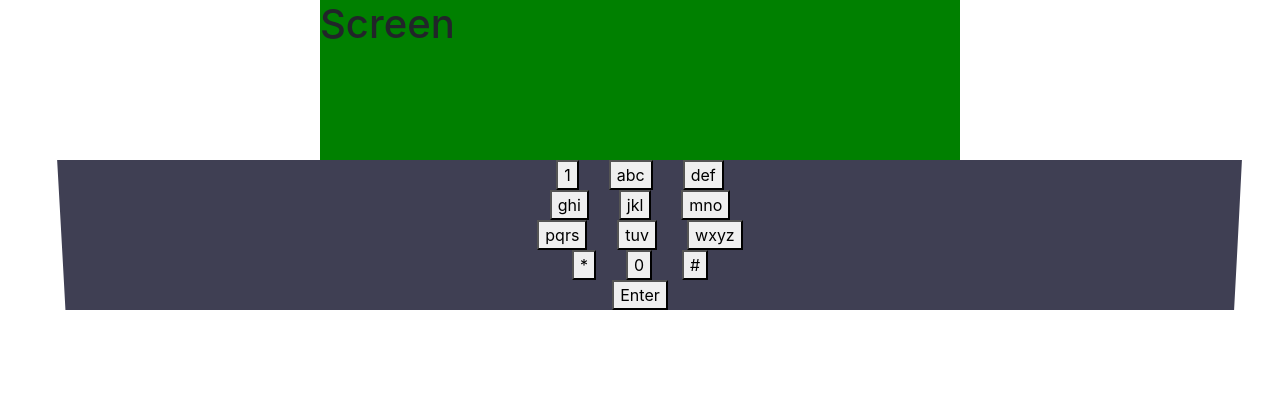
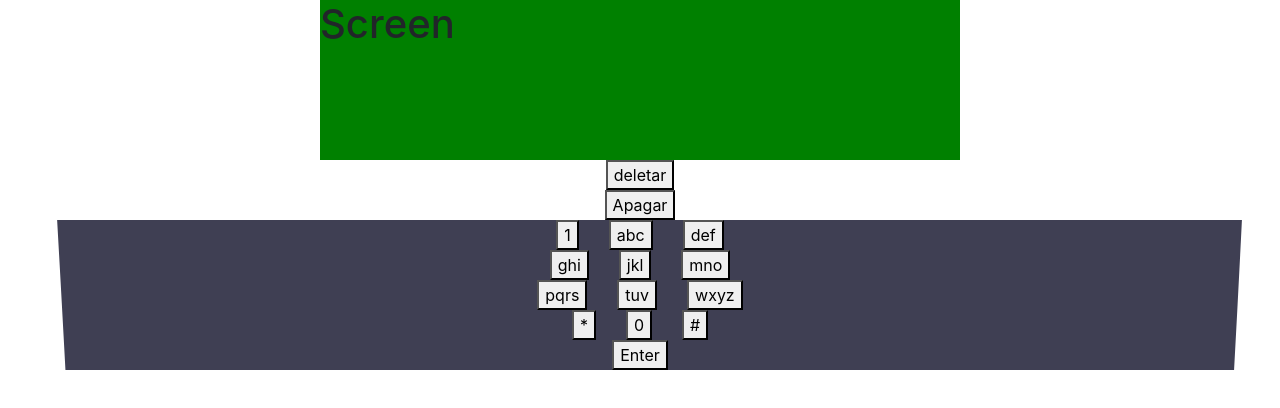
Before and after one commit to danielbpc2/accenture-tijolo, a React (Create React App) app: page / in a window 1280 px wide. Shown: the top 408 px of the page. Built offline with nearby package versions, Linux system fonts and the light colour scheme.

Commit message:
Axios calls done

```diff
--- a/src/pages/Keyboard/index.js
+++ b/src/pages/Keyboard/index.js
@@ -1,4 +1,4 @@
-import React, { useState, useEffect } from "react";
+import React, { useState } from "react";
 import "./styles.css";
 
 import KpButton from "../../components/KpButton";
@@ -6,14 +6,14 @@ import KpButton from "../../components/KpButton";
 import api from "../../service/api";
 
 const Keyboard = () => {
-  const [textBox, setText] = useState("");
+  const [textBox, setTextBox] = useState("");
   const [screenText, setScreenText] = useState("");
 
   function handleClick(digit) {
     if (textBox.length >= 4) {
       return;
     }
-    setText(textBox + digit);
+    setTextBox(textBox + digit);
   }
 
   function handleEnter() {
@@ -22,13 +22,24 @@ const Keyboard = () => {
 
       if (number === null) {
         setScreenText(screenText + "");
-        setText("");
+        setTextBox("");
         return;
       }
       setScreenText(screenText + number);
-      setText("");
+      setTextBox("");
     });
   }
+
+  function handleBackspace() {
+    const erasedText = textBox.substring(0, textBox.length - 1);
+    setTextBox(erasedText);
+  }
+
+  function handleBackspaceScreen() {
+    const erasedText = screenText.substring(0, screenText.length - 1);
+    setScreenText(erasedText);
+  }
+
   return (
     <main>
       <div className="content">
@@ -37,6 +48,8 @@ const Keyboard = () => {
           <h2>{screenText}</h2>
           <h2>{textBox}</h2>
         </div>
+        <button onClick={handleBackspaceScreen}>deletar</button>
+        <button onClick={handleBackspace}>Apagar</button>
         <div id="keyboard">
           <div className="row">
             <div className="col-sm">
```
